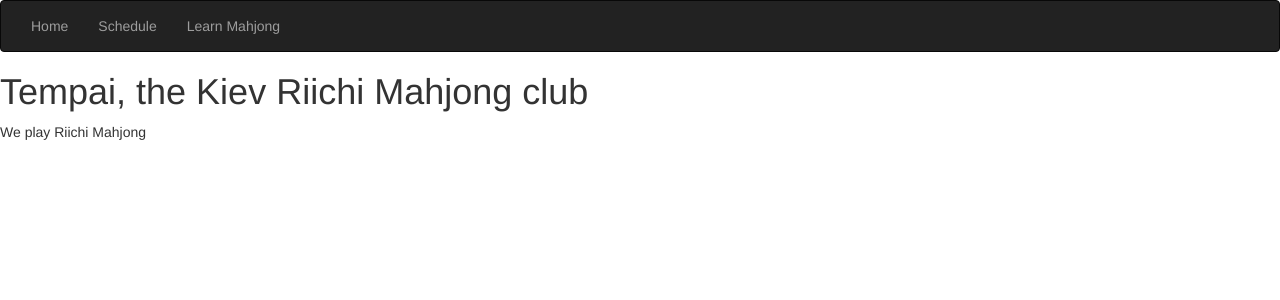
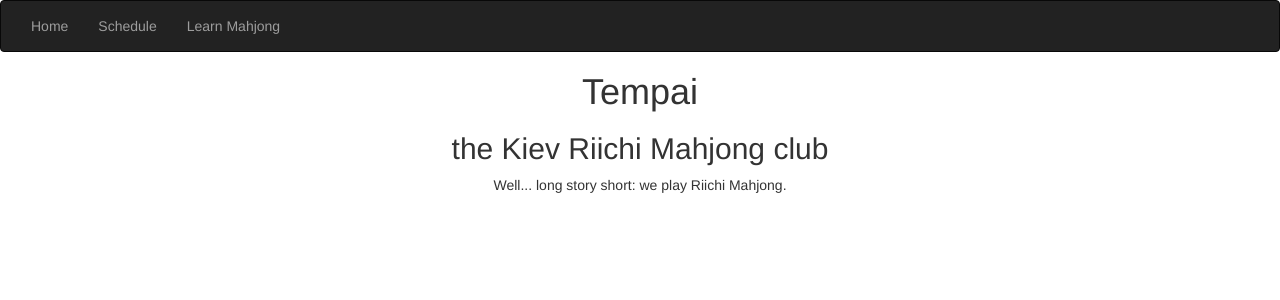
Before and after one commit to tempai-dev/tempai.kiev.ua, a Jekyll site: the page built from src/index.html, in a window 1280 px wide. Shown: the top 300 px of the page. Built offline with Jekyll 4.4.1, drawn with Linux system fonts in a browser that asks for light colours.

Commit message:
add first stylesheet

```diff
--- a/src/_layouts/default.html
+++ b/src/_layouts/default.html
@@ -14,6 +14,8 @@
     <!-- Bootstrap -->
     <link href="//maxcdn.bootstrapcdn.com/bootstrap/3.3.0/css/bootstrap.min.css" rel="stylesheet">
 
+    <link href="styles/main.css" rel="stylesheet">
+
     <!-- HTML5 shim and Respond.js for IE8 support of HTML5 elements and media queries -->
     <!-- WARNING: Respond.js doesn't work if you view the page via file:// -->
     <!--[if lt IE 9]>
--- a/src/index.html
+++ b/src/index.html
@@ -2,5 +2,8 @@
 layout: default
 ---
 
-<h1>Tempai, the Kiev Riichi Mahjong club</h1>
-<p>We play Riichi Mahjong</p>
+<div class="first-page">
+  <h1>Tempai</h1>
+  <h2>the Kiev Riichi Mahjong club</h2>
+  <p>Well... long story short: we play Riichi Mahjong.</p>
+</div>
--- /dev/null
+++ b/src/styles/main.css
@@ -0,0 +1,3 @@
+.first-page {
+	text-align: center
+}
```
